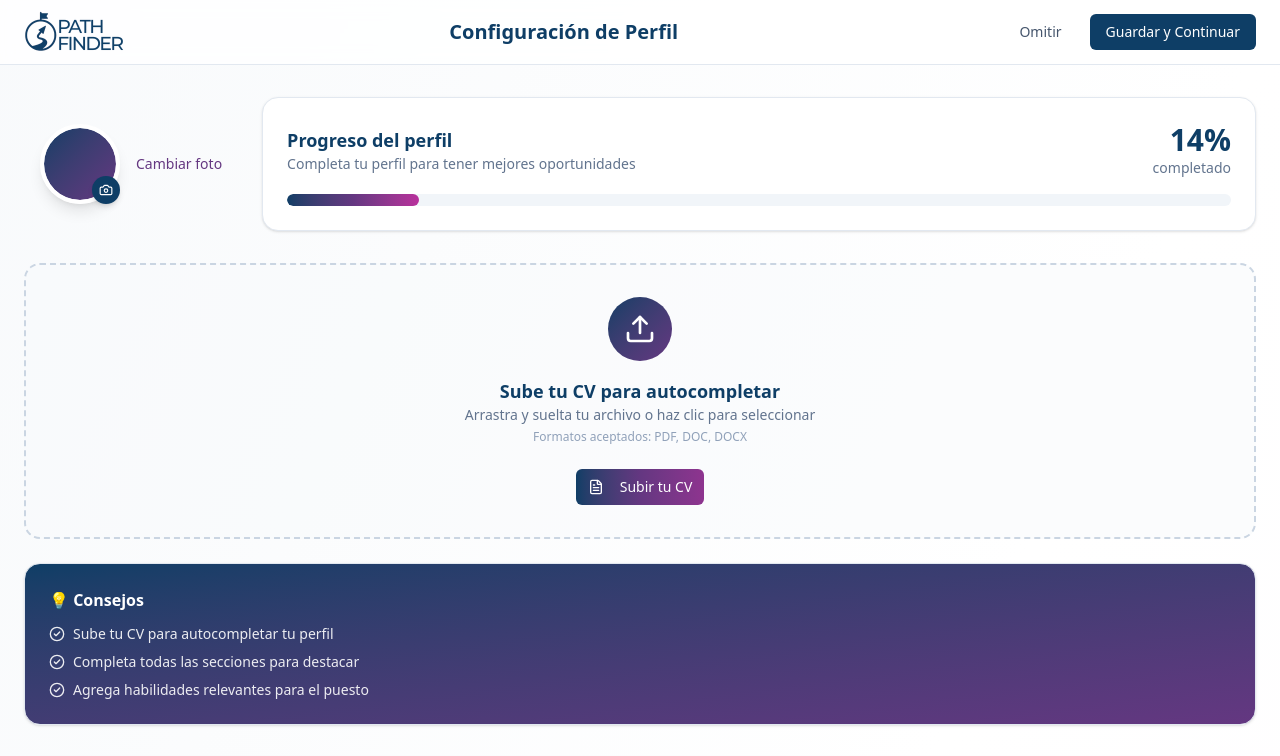
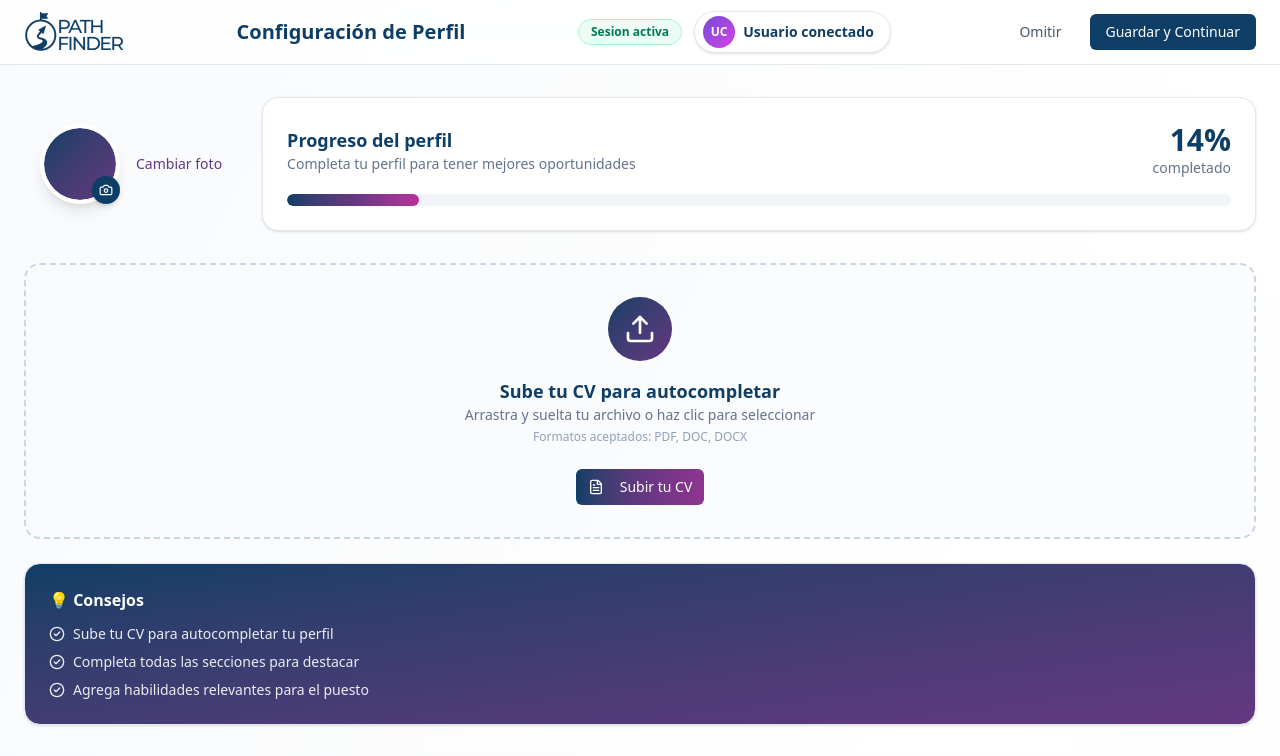
Before and after one commit to MiguelP51/Proyecto-5-PathFinder, a Next.js app in the folder frontend/: page /profile in a window 1280 px wide. Shown: the top 756 px of the page. Built offline with nearby package versions, Linux system fonts and the light colour scheme; no server answers.

Commit message:
cambio a responsive

```diff
--- a/frontend/components/Navbar.tsx
+++ b/frontend/components/Navbar.tsx
@@ -3,10 +3,30 @@
 import Link from "next/link";
 import Image from "next/image";
 import { useState } from "react";
-import { Menu, X } from "lucide-react";
+import { Menu, X, LogOut } from "lucide-react";
+import { useSession, signOut } from "next-auth/react";
+
+function getInitials(name?: string | null, email?: string | null) {
+  const source = name?.trim() || email?.split("@")[0] || "U";
+
+  return source
+    .split(/\s+/)
+    .slice(0, 2)
+    .map((part) => part[0]?.toUpperCase())
+    .join("");
+}
 
 export default function Navbar() {
   const [mobileOpen, setMobileOpen] = useState(false);
+
+  const { data: session } = useSession();
+
+  const name = session?.user?.name || "";
+  const email = session?.user?.email || "";
+  const image =
+    session?.user?.image ||
+    session?.user?.avatarUrl ||
+    "";
 
   return (
     <header className="fixed top-0 z-50 w-full border-b border-slate-200 bg-white">
@@ -46,6 +66,8 @@ export default function Navbar() {
             Simulación
           </Link>
 
+          {!session ? (
+            <>
               <Link
                 href="/login"
                 className="font-medium"
@@ -59,6 +81,46 @@ export default function Navbar() {
               >
                 Empieza ahora
               </Link>
+            </>
+          ) : (
+            <div className="flex items-center gap-3">
+
+              <div className="flex items-center gap-3 rounded-full border border-slate-200 px-2 py-1 shadow-sm">
+
+                {image ? (
+                  <img
+                    src={image}
+                    alt={name}
+                    className="h-9 w-9 rounded-full object-cover"
+                  />
+                ) : (
+                  <div className="flex h-9 w-9 items-center justify-center rounded-full bg-gradient-to-br from-[#7447D7] to-[#D43EE6] text-sm font-bold text-white">
+                    {getInitials(name, email)}
+                  </div>
+                )}
+
+                <div className="max-w-[160px] overflow-hidden">
+                  <p className="truncate text-sm font-semibold text-[#0E3E66]">
+                    {name}
+                  </p>
+
+                  <p className="truncate text-xs text-slate-500">
+                    {email}
+                  </p>
+                </div>
+
+              </div>
+
+              <button
+                type="button"
+                onClick={() => signOut({ callbackUrl: "/" })}
+                className="inline-flex h-10 w-10 items-center justify-center rounded-full border border-slate-200 text-slate-600 transition hover:border-[#7447D7] hover:text-[#7447D7]"
+              >
+                <LogOut className="h-4 w-4" />
+              </button>
+
+            </div>
+          )}
 
         </nav>
 
@@ -82,9 +144,7 @@ export default function Navbar() {
 
           <nav className="flex flex-col gap-6 p-6 text-lg">
 
-            <Link href="/">
-              Inicio
-            </Link>
+            <Link href="/">Inicio</Link>
 
             <Link href="/areas">
               Áreas
@@ -102,6 +162,8 @@ export default function Navbar() {
               Simulación
             </Link>
 
+            {!session ? (
+              <>
                 <Link href="/login">
                   Iniciar sesión
                 </Link>
@@ -112,6 +174,46 @@ export default function Navbar() {
                 >
                   Empieza ahora
                 </Link>
+              </>
+            ) : (
+              <>
+
+                <div className="flex items-center gap-3">
+
+                  {image ? (
+                    <img
+                      src={image}
+                      alt={name}
+                      className="h-10 w-10 rounded-full object-cover"
+                    />
+                  ) : (
+                    <div className="flex h-10 w-10 items-center justify-center rounded-full bg-gradient-to-br from-[#7447D7] to-[#D43EE6] text-sm font-bold text-white">
+                      {getInitials(name, email)}
+                    </div>
+                  )}
+
+                  <div>
+                    <p className="font-semibold">
+                      {name}
+                    </p>
+
+                    <p className="text-sm text-slate-500">
+                      {email}
+                    </p>
+                  </div>
+
+                </div>
+
+                <button
+                  onClick={() => signOut({ callbackUrl: "/" })}
+                  className="flex items-center gap-2 text-red-500"
+                >
+                  <LogOut className="h-5 w-5" />
+                  Cerrar sesión
+                </button>
+
+              </>
+            )}
 
           </nav>
         </div>
--- a/frontend/components/profile-setup/profile-header.tsx
+++ b/frontend/components/profile-setup/profile-header.tsx
@@ -1,8 +1,21 @@
+"use client";
+
 "use client";
 
 import { Button } from "@/components/ui/button";
 import Link from "next/link";
+import Image from "next/image";
+import { useSession } from "next-auth/react";
 import styles from "../../styles/Navbar.module.css";
+
+function getInitials(name?: string | null, email?: string | null) {
+  const source = name?.trim() || email?.split("@")[0] || "U";
+  return source
+    .split(/\s+/)
+    .slice(0, 2)
+    .map((part) => part[0]?.toUpperCase())
+    .join("");
+}
 
 export function ProfileHeader({
   onSave,
@@ -13,6 +26,11 @@ export function ProfileHeader({
   onSkip: () => void;
   isSaving?: boolean;
 }) {
+  const { data: session } = useSession();
+  const name = session?.user?.name || "Usuario conectado";
+  const email = session?.user?.email || "";
+  const image = session?.user?.image || session?.user?.avatarUrl || "";
+
   return (
     <header className="sticky top-0 z-50 w-full border-b border-slate-200 bg-white/95 backdrop-blur supports-[backdrop-filter]:bg-white/80">
       <div className="container mx-auto flex h-16 items-center justify-between px-4 md:px-6">
@@ -28,7 +46,30 @@ export function ProfileHeader({
           Configuración de Perfil
         </h1>
 
-        {/* Actions */}
+        <div className="hidden min-w-0 items-center gap-3 lg:flex">
+          <span className="rounded-full border border-emerald-200 bg-emerald-50 px-3 py-1 text-xs font-semibold text-emerald-700">
+            Sesion activa
+          </span>
+          <div className="flex min-w-0 items-center gap-2 rounded-full border border-slate-200 bg-white px-2 py-1 shadow-sm">
+            {image ? (
+              <img
+                src={image}
+                alt={name}
+                width={32}
+                height={32}
+                className="h-8 w-8 rounded-full object-cover"
+              />
+            ) : (
+              <span className="flex h-8 w-8 items-center justify-center rounded-full bg-gradient-to-br from-[#7447D7] to-[#D43EE6] text-xs font-bold text-white">
+                {getInitials(name, email)}
+              </span>
+            )}
+            <span className="max-w-48 truncate pr-2 text-sm font-semibold text-[#0E3E66]">
+              {name}
+            </span>
+          </div>
+        </div>
+
         <div className="flex items-center gap-3">
           <Button
             variant="ghost"
```
Lines whose indentation alone changed are shown as unchanged.
